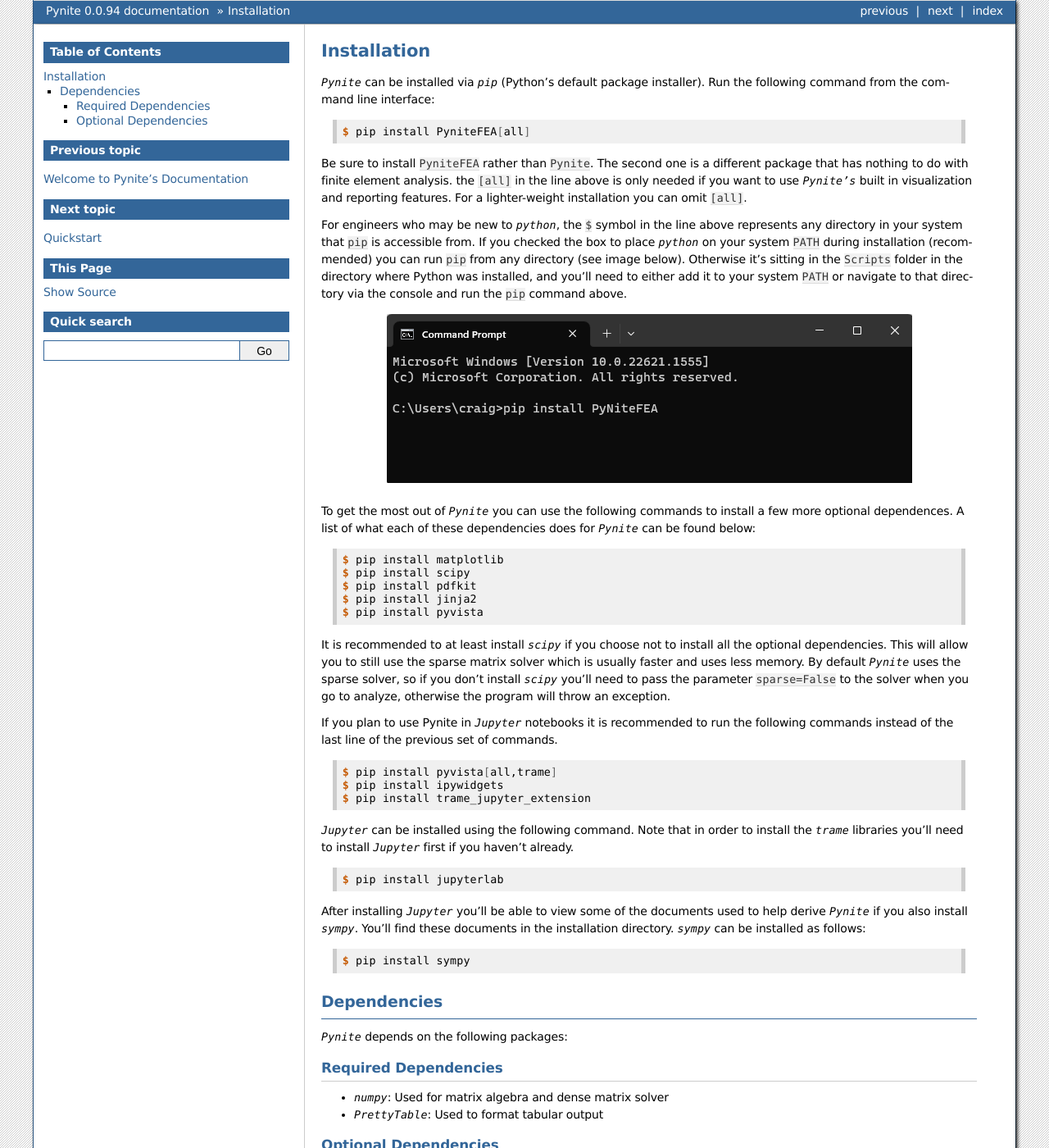
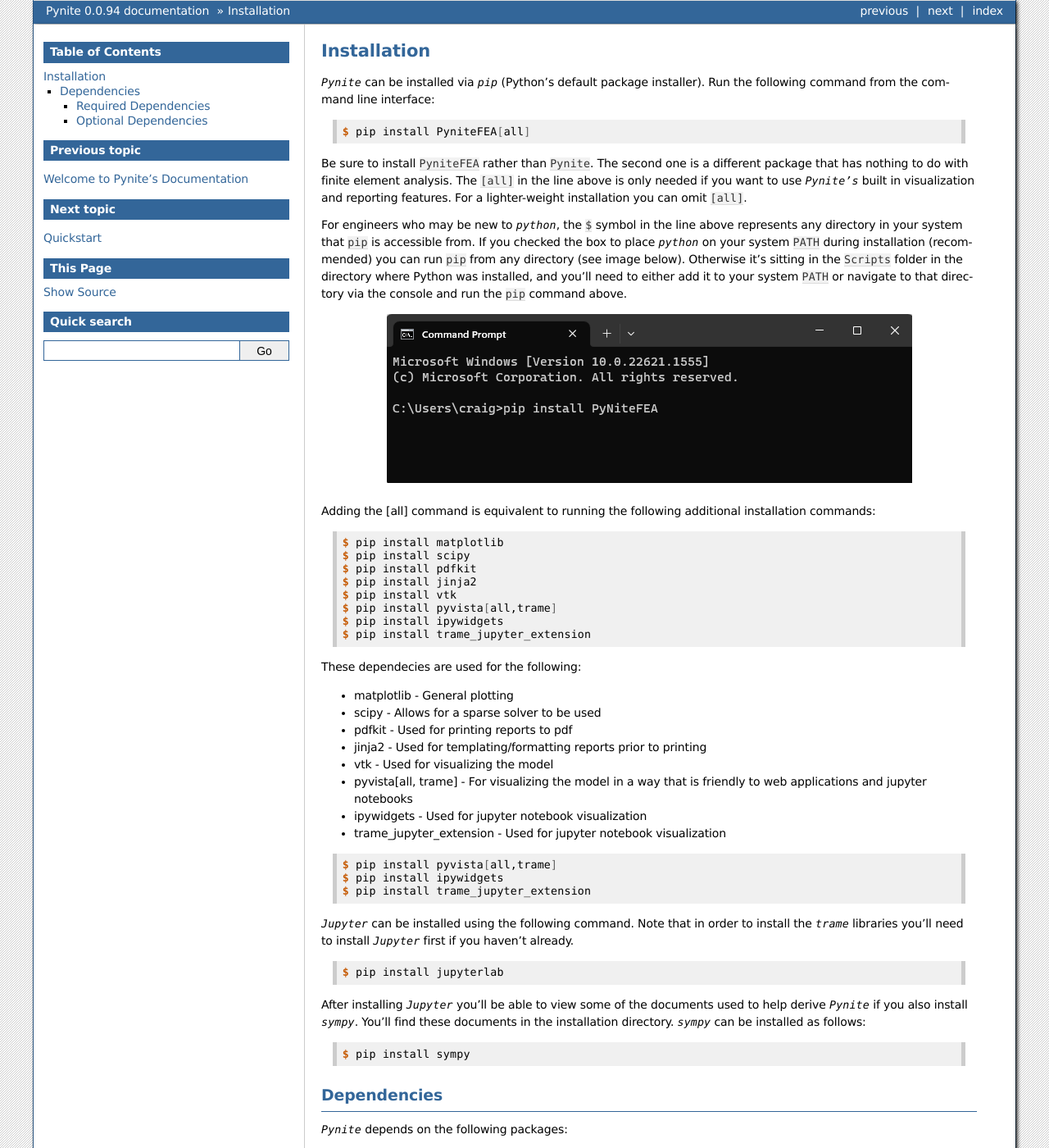
Before and after one commit to JWock82/Pynite, a Sphinx documentation site: the page built from docs/source/installation.rst, in a window 1280 px wide and 1400 px high. Shown: the whole window at 82% size. Built offline with Sphinx 7.4.7, drawn with Linux system fonts in a browser that asks for light colours.

Commit message:
Improved installation documentation

```diff
--- a/docs/source/installation.rst
+++ b/docs/source/installation.rst
@@ -8,13 +8,13 @@
 
     $ pip install PyniteFEA[all]
 
-Be sure to install ``PyniteFEA`` rather than ``Pynite``. The second one is a different package that has nothing to do with finite element analysis. the ``[all]`` in the line above is only needed if you want to use `Pynite's` built in visualization and reporting features. For a lighter-weight installation you can omit ``[all]``.
+Be sure to install ``PyniteFEA`` rather than ``Pynite``. The second one is a different package that has nothing to do with finite element analysis. The ``[all]`` in the line above is only needed if you want to use `Pynite's` built in visualization and reporting features. For a lighter-weight installation you can omit ``[all]``.
 
 For engineers who may be new to `python`, the ``$`` symbol in the line above represents any directory in your system that ``pip`` is accessible from. If you checked the box to place `python` on your system ``PATH`` during installation (recommended) you can run ``pip`` from any directory (see image below). Otherwise it's sitting in the ``Scripts`` folder in the directory where Python was installed, and you'll need to either add it to your system ``PATH`` or navigate to that directory via the console and run the ``pip`` command above.
 
 .. figure:: ../img/pip_installation_example.png
 
-To get the most out of `Pynite` you can use the following commands to install a few more optional dependences. A list of what each of these dependencies does for `Pynite` can be found below:
+Adding the [all] command is equivalent to running the following additional installation commands:
 
 .. code-block:: console
 
@@ -22,11 +22,21 @@
     $ pip install scipy
     $ pip install pdfkit
     $ pip install jinja2
-    $ pip install pyvista
+    $ pip install vtk
+    $ pip install pyvista[all,trame]
+    $ pip install ipywidgets
+    $ pip install trame_jupyter_extension
 
-It is recommended to at least install `scipy` if you choose not to install all the optional dependencies. This will allow you to still use the sparse matrix solver which is usually faster and uses less memory. By default `Pynite` uses the sparse solver, so if you don't install `scipy` you'll need to pass the parameter ``sparse=False`` to the solver when you go to analyze, otherwise the program will throw an exception.
+These dependecies are used for the following:
 
-If you plan to use Pynite in `Jupyter` notebooks it is recommended to run the following commands instead of the last line of the previous set of commands.
+* matplotlib - General plotting
+* scipy - Allows for a sparse solver to be used
+* pdfkit - Used for printing reports to pdf
+* jinja2 - Used for templating/formatting reports prior to printing
+* vtk - Used for visualizing the model
+* pyvista[all, trame] - For visualizing the model in a way that is friendly to web applications and jupyter notebooks
+* ipywidgets - Used for jupyter notebook visualization
+* trame_jupyter_extension - Used for jupyter notebook visualization
 
 .. code-block:: console
 
--- a/docs/source/member.rst
+++ b/docs/source/member.rst
@@ -144,7 +144,7 @@
 Member Results
 ==============
 
-Once your model is solved you can access members and their results from the ``Members`` dictionary in the ``FEModel3D`` class. Below are some examples.
+You can access members and their results from the ``members`` dictionary in the ``FEModel3D`` class. Below are some examples.
 
 Shear Results:
 
```
